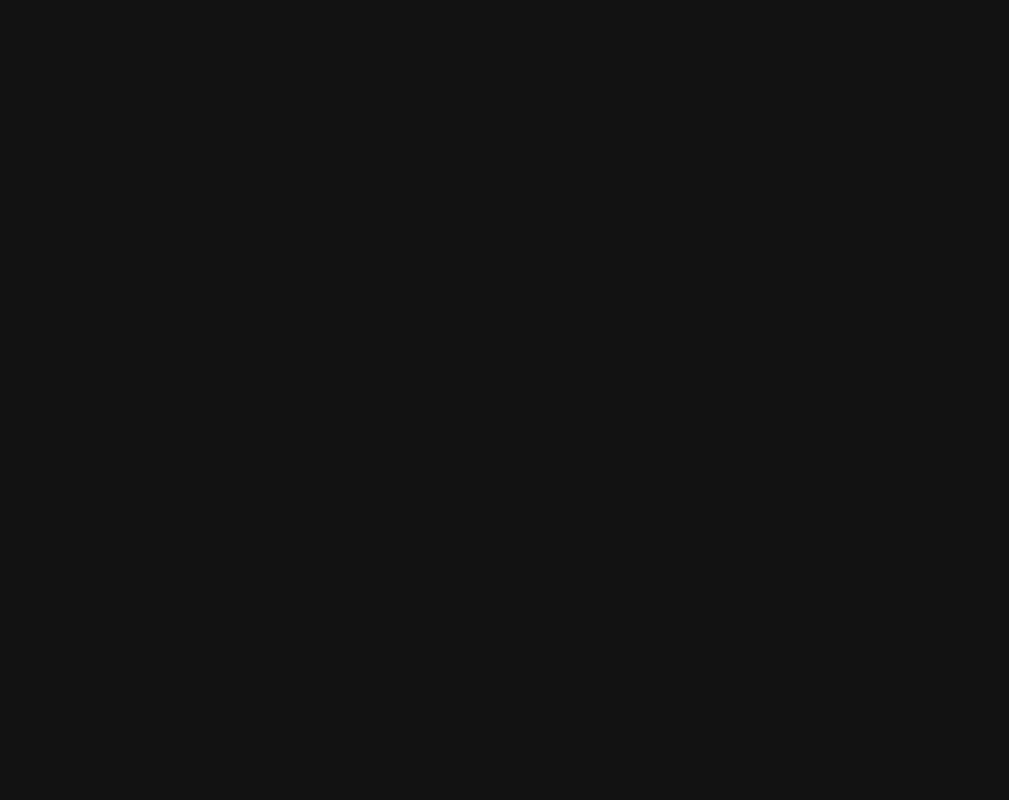
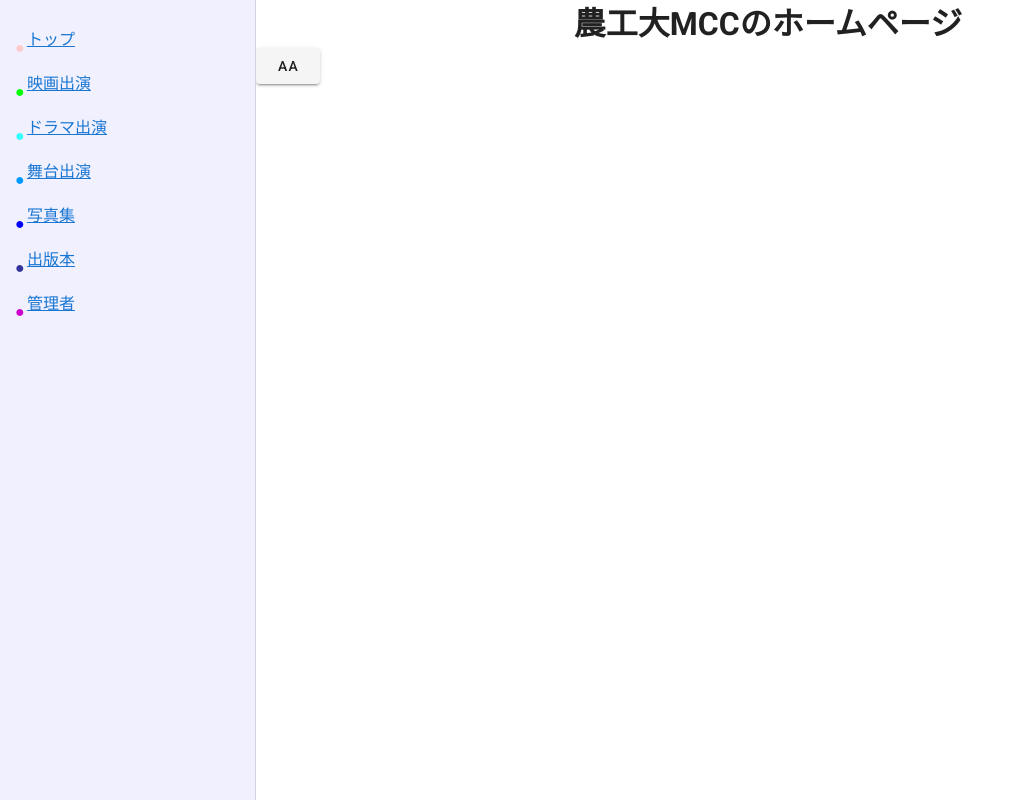
Before and after one commit to tuatmcc/tuat-mcc-web-site, a Nuxt app: page / in a window 1280 px wide. Shown: the whole page, without its empty margins (0-1009 px from the left). Built offline with nearby package versions, Linux system fonts and the light colour scheme.

Commit message:
✨ ナビゲーションメニューを整備

```diff
--- /dev/null
+++ b/components/navigationMenu.vue
@@ -0,0 +1,105 @@
+<template>
+  <div class="content">
+    <br />
+    <table border="0" width="142">
+      <tbody>
+        <tr>
+          <td width="15"></td>
+          <td width="10"></td>
+          <td width="148"></td>
+        </tr>
+        <tr>
+          <td width="15"></td>
+          <td width="10"><font color="#FFCCCC">●</font></td>
+          <td width="148">
+            <p><a href="top.htm" target="right">トップ</a></p>
+          </td>
+        </tr>
+        <tr>
+          <td width="15"></td>
+          <td width="10"></td>
+          <td width="148"></td>
+        </tr>
+        <tr>
+          <td width="15"></td>
+          <td width="10"><font color="#00FF00">●</font></td>
+          <td width="148">
+            <p><a href="movie/eiga.htm" target="right">映画出演</a></p>
+          </td>
+        </tr>
+        <tr>
+          <td width="15"></td>
+          <td width="10"></td>
+          <td width="148"></td>
+        </tr>
+        <tr>
+          <td width="15"></td>
+          <td width="10"><font color="#33FFFF">●</font></td>
+          <td width="148">
+            <p><a href="tv/tv.htm" target="right">ドラマ出演</a></p>
+          </td>
+        </tr>
+        <tr>
+          <td width="15"></td>
+          <td width="10"></td>
+          <td width="148"></td>
+        </tr>
+        <tr>
+          <td width="15"></td>
+          <td width="10"><font color="#0099FF">●</font></td>
+          <td width="148">
+            <p><a href="stage/butai.htm" target="right">舞台出演</a></p>
+          </td>
+        </tr>
+        <tr>
+          <td width="15"></td>
+          <td width="10"></td>
+          <td width="148"></td>
+        </tr>
+        <tr>
+          <td width="15"></td>
+          <td width="10"><font color="#0000FF">●</font></td>
+          <td width="148">
+            <p><a href="photo/photo.htm" target="right">写真集</a></p>
+          </td>
+        </tr>
+        <tr>
+          <td width="15"></td>
+          <td width="10"></td>
+          <td width="148"></td>
+        </tr>
+        <tr>
+          <td width="15"></td>
+          <td width="10"><font color="#333399">●</font></td>
+          <td width="148">
+            <p><a href="essay/essay.htm" target="right">出版本</a></p>
+          </td>
+        </tr>
+        <tr>
+          <td width="15"></td>
+          <td width="10"></td>
+          <td width="148"></td>
+        </tr>
+        <tr>
+          <td width="15"></td>
+          <td width="10"><font color="#CC00CC">●</font></td>
+          <td width="148">
+            <p><a href="kanri/kanri.htm" target="right">管理者</a></p>
+          </td>
+        </tr>
+        <tr>
+          <td width="15"></td>
+          <td width="10"></td>
+          <td width="148"></td>
+        </tr>
+      </tbody>
+    </table>
+  </div>
+</template>
+
+<style lang="scss" scoped>
+.content {
+  background-color: #f0f0ff;
+  height: 100%;
+}
+</style>
--- a/layouts/default.vue
+++ b/layouts/default.vue
@@ -1,13 +1,34 @@
 <template>
   <v-app>
-    <Nuxt />
+    <v-app>
+      <v-navigation-drawer v-model="drawer" app>
+        <navigation-menu
+      /></v-navigation-drawer>
+      <v-app-bar color="primary" dark app :value="$vuetify.breakpoint.mobile">
+        <v-app-bar-nav-icon @click="drawer = !drawer"></v-app-bar-nav-icon>
+        <v-toolbar-title>Vuetify</v-toolbar-title>
+      </v-app-bar>
+      <v-main>
+        <Nuxt />
+      </v-main>
+    </v-app>
   </v-app>
 </template>
 
-<script>
-export default {
-  data() {
-    return {}
+<script lang="ts">
+import Vue from 'vue'
+import navigationMenu from '~/components/navigationMenu.vue'
+
+export type DataType = { drawer: boolean | null }
+export default Vue.extend({
+  components: {
+    navigationMenu,
   },
-}
+  data(): DataType {
+    return {
+      drawer: null,
+    }
+  },
+})
 </script>
+<style lang="scss" scoped></style>
--- a/nuxt.config.js
+++ b/nuxt.config.js
@@ -12,26 +12,22 @@ export default {
     titleTemplate: '%s - tuat-mcc-web-site',
     title: 'tuat-mcc-web-site',
     htmlAttrs: {
-      lang: 'en'
+      lang: 'ja',
     },
     meta: [
       { charset: 'utf-8' },
       { name: 'viewport', content: 'width=device-width, initial-scale=1' },
       { hid: 'description', name: 'description', content: '' },
-      { name: 'format-detection', content: 'telephone=no' }
+      { name: 'format-detection', content: 'telephone=no' },
     ],
-    link: [
-      { rel: 'icon', type: 'image/x-icon', href: '/favicon.ico' }
-    ]
+    link: [{ rel: 'icon', type: 'image/x-icon', href: '/favicon.ico' }],
   },
 
   // Global CSS: https://go.nuxtjs.dev/config-css
-  css: [
-  ],
+  css: [],
 
   // Plugins to run before rendering page: https://go.nuxtjs.dev/config-plugins
-  plugins: [
-  ],
+  plugins: [],
 
   // Auto import components: https://go.nuxtjs.dev/config-components
   components: true,
@@ -45,14 +41,13 @@ export default {
   ],
 
   // Modules: https://go.nuxtjs.dev/config-modules
-  modules: [
-  ],
+  modules: [],
 
   // Vuetify module configuration: https://go.nuxtjs.dev/config-vuetify
   vuetify: {
     customVariables: ['~/assets/variables.scss'],
     theme: {
-      dark: true,
+      dark: false,
       themes: {
         dark: {
           primary: colors.blue.darken2,
@@ -61,13 +56,12 @@ export default {
           info: colors.teal.lighten1,
           warning: colors.amber.base,
           error: colors.deepOrange.accent4,
-          success: colors.green.accent3
-        }
-      }
-    }
+          success: colors.green.accent3,
+        },
+      },
+    },
   },
 
   // Build Configuration: https://go.nuxtjs.dev/config-build
-  build: {
-  }
+  build: {},
 }
--- a/pages/index.vue
+++ b/pages/index.vue
@@ -1,5 +1,20 @@
 <template>
   <div>
-    <!-- <navigation-menu /> -->
+    <h1 class="title-mcc">農工大MCCのホームページ</h1>
+    <v-btn>aa</v-btn>
   </div>
 </template>
+<script>
+import Vue from 'vue'
+
+export default Vue.extend({
+  components: {},
+})
+</script>
+
+<style lang="scss" scoped>
+.title-mcc {
+  font-size: 32px;
+  text-align: center;
+}
+</style>
```
Also changed, not shown: components/top/main.vue (added).
